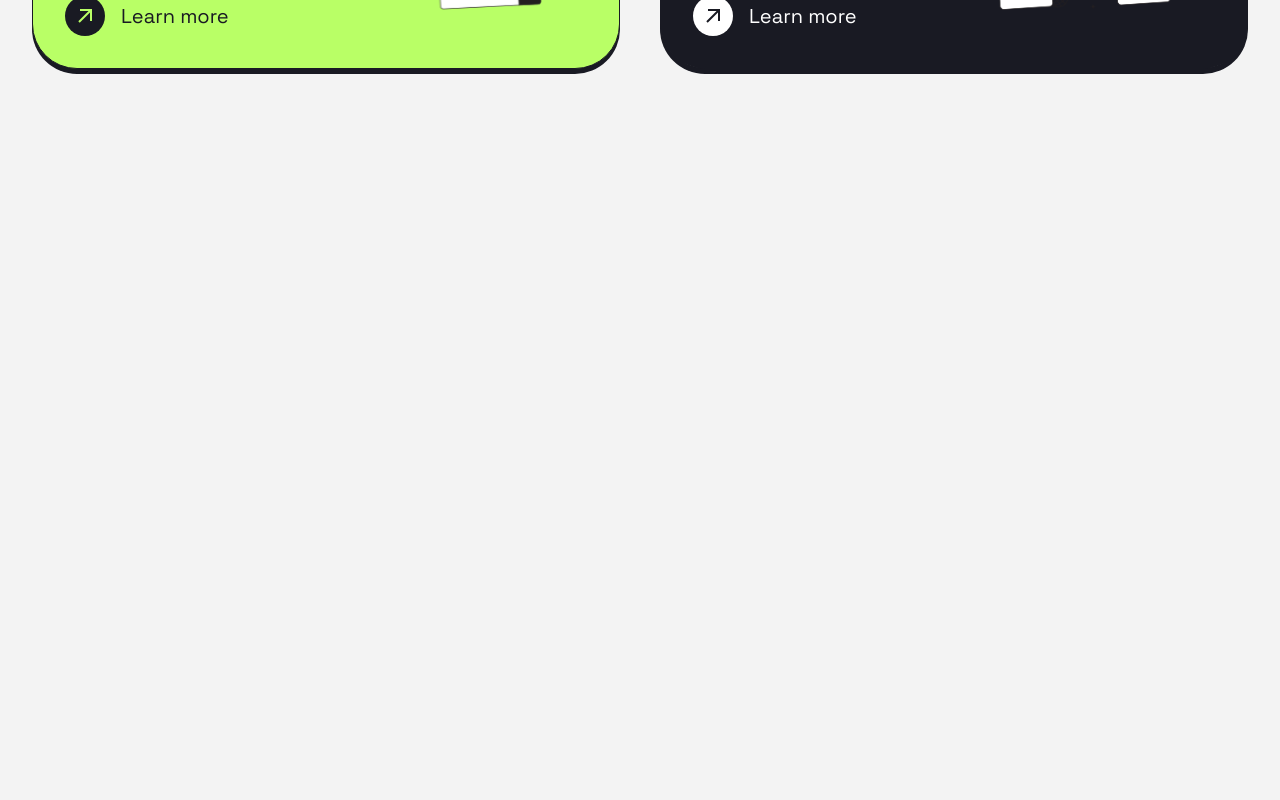
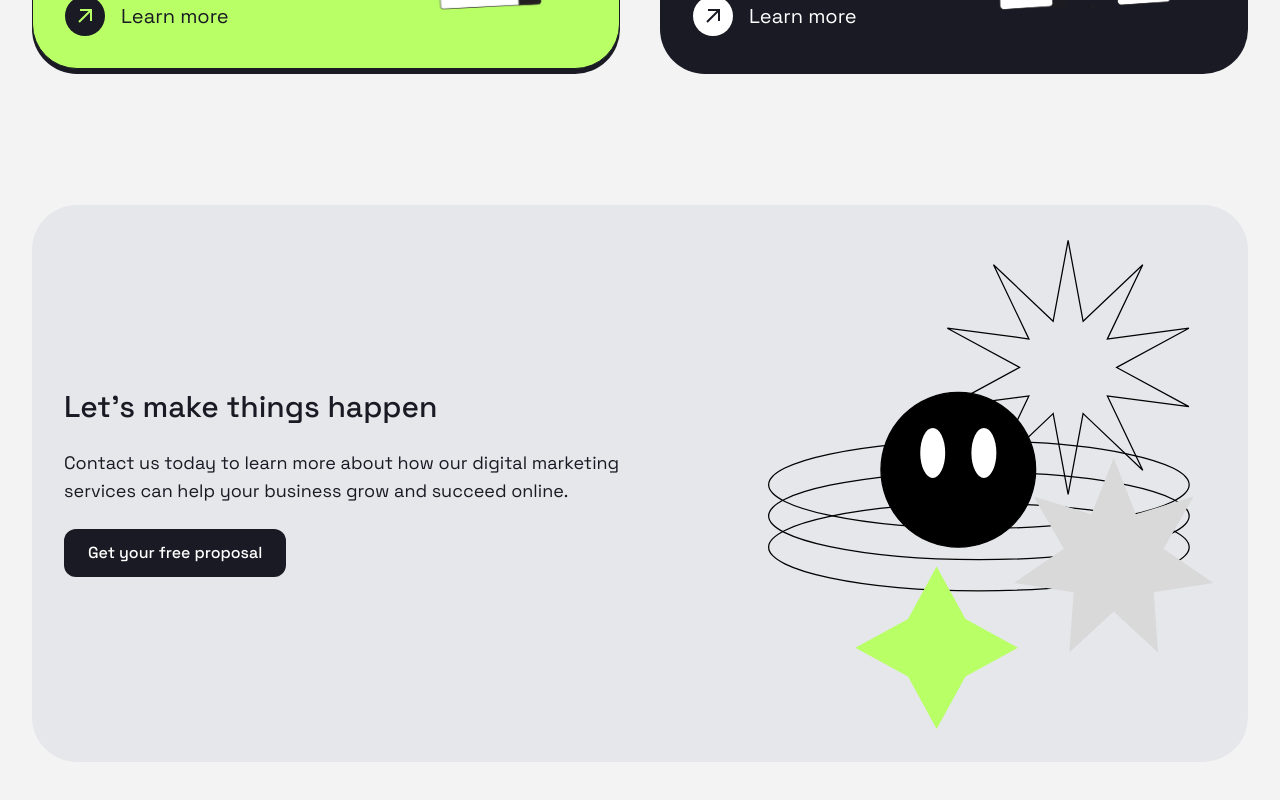
Before and after one commit to AbdullahFathan/Positivitus-Landing-Page, a React (Vite) app: page / in a window 1280 px wide. Shown: the part 1680-2480 px from the top of the page. Before the commit the page ends 1805 px from the top, so only its background shows below. Built offline with nearby package versions, Linux system fonts and the light colour scheme.

Commit message:
feat: Add services cta

```diff
--- /dev/null
+++ b/src/fragment/components/ServicesCTA.jsx
@@ -0,0 +1,26 @@
+import React from "react";
+import Button from "./Button";
+
+const ServicesCTA = () => {
+  return (
+    <div className="bg-gray-200 rounded-[45px] p-8  flex flex-col-reverse md:flex-row justify-between items-center gap-8 relative my-24">
+      <div className="flex flex-col items-start gap-6 md:w-1/2">
+        <h3 className="text-3xl font-medium">Let's make things happen</h3>
+        <p className="text-lg">
+          Contact us today to learn more about how our digital marketing
+          services can help your business grow and succeed online.
+        </p>
+        <Button text="Get your free proposal" variant="secondary" />
+      </div>
+      <div className="relative md:w-1/2 flex justify-center md:justify-end">
+        <img
+          src="services_7.svg"
+          alt="Make things happen illustration"
+          className="object-contain  w-full md:w-[80%]"
+        />
+      </div>
+    </div>
+  );
+};
+
+export default ServicesCTA;
--- a/src/fragment/section/Services.jsx
+++ b/src/fragment/section/Services.jsx
@@ -1,5 +1,6 @@
 import React from "react";
 import ServicesCard from "../components/ServicesCard";
+import ServicesCTA from "../components/ServicesCTA";
 
 const services = [
   {
@@ -70,12 +71,12 @@ const Services = () => {
           businesses grow and succeed online. These services include:
         </p>
       </div>
-
       <div className="grid grid-cols-1 md:grid-cols-2 gap-10 w-full">
         {services.map((service, index) => (
           <ServicesCard key={index} {...service} />
         ))}
       </div>
+      <ServicesCTA />
     </section>
   );
 };
```
Also changed, not shown: public/services_7.svg (added).
